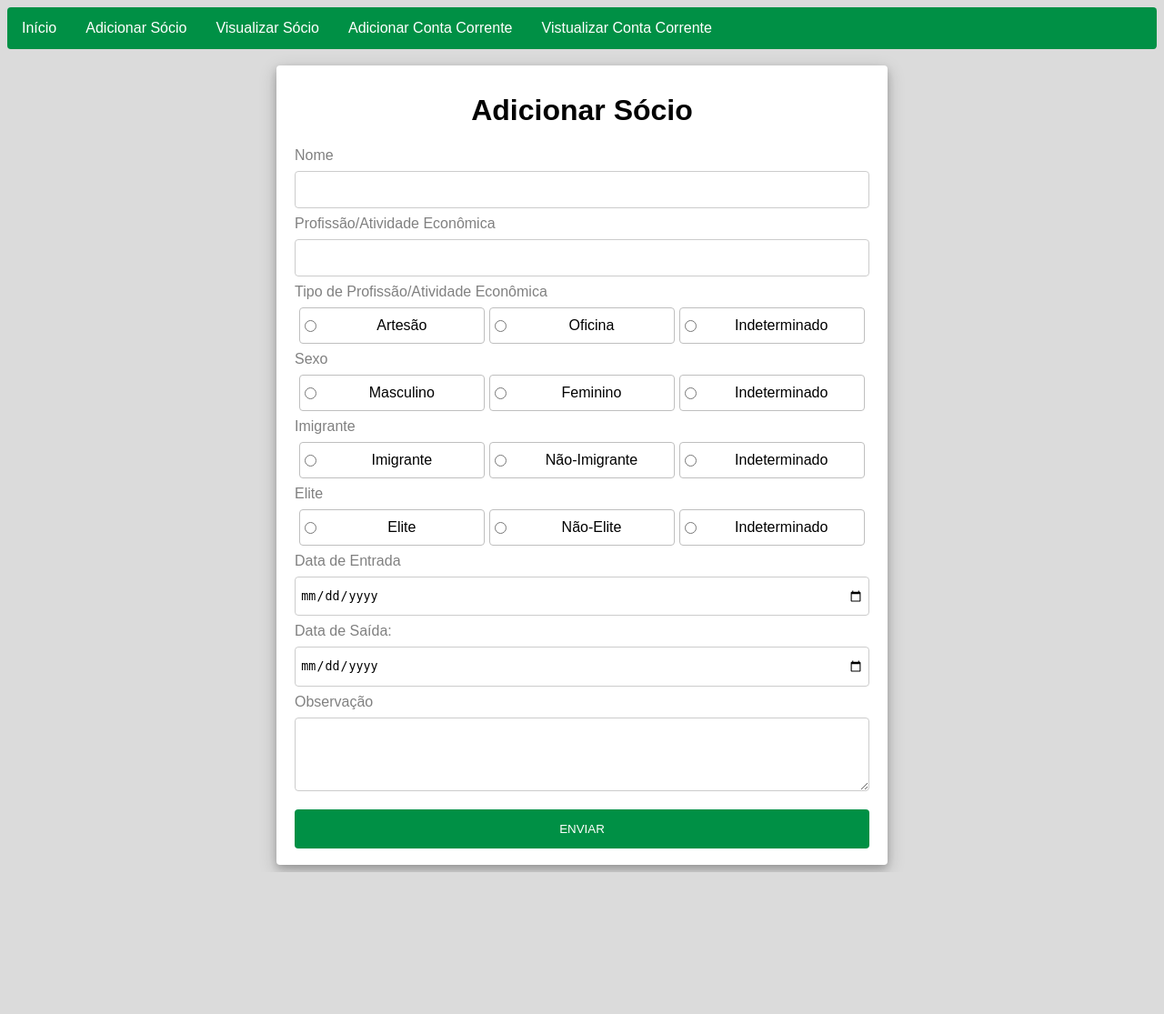
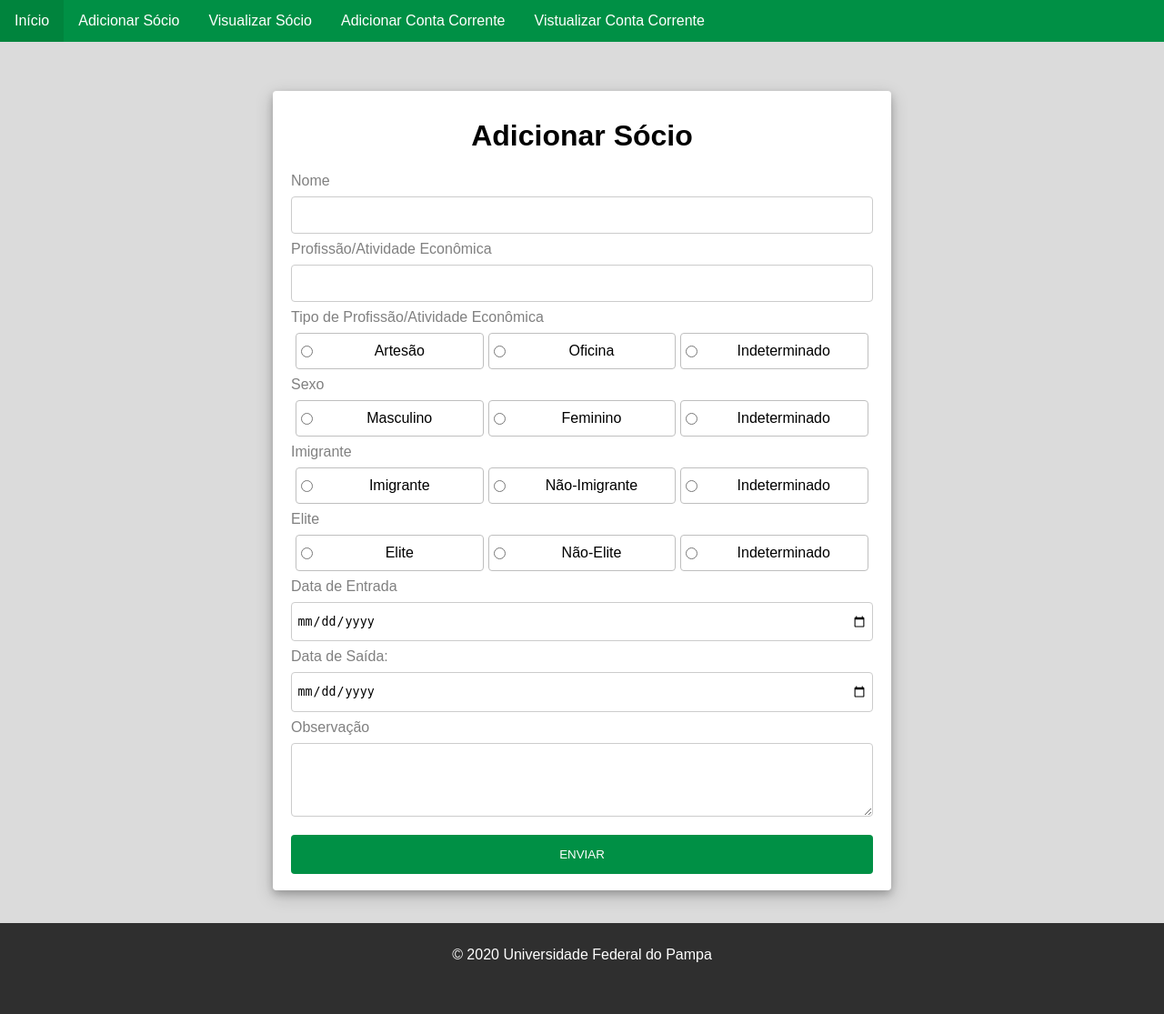
Before and after one commit to dearaujobruno/mutualismo, a CodeIgniter app: page /mutualismo/adicionar-socio in a window 1280 px wide. Shown: the whole page at 91% size. Before the commit the page ends 959 px from the top, so only its background shows below. Run offline with CodeIgniter, Linux system fonts and the light colour scheme; data that the repository does not hold is empty.

Commit message:
implementando footer nas paginas e trocando o limite de data a ser adicionado para o membro

```diff
--- a/application/views/adiciona_contacorrente.php
+++ b/application/views/adiciona_contacorrente.php
@@ -102,6 +102,8 @@ defined('BASEPATH') OR exit('No direct script access allowed');
 
 	</div>
 
+	<?php include 'footer.html';?>
+
 <script>
 	$('#aula_checkbox').click(function() {
 	    $('#aula_field').attr('readonly',! this.checked)
--- a/application/views/adiciona_socio.php
+++ b/application/views/adiciona_socio.php
@@ -91,10 +91,10 @@ defined('BASEPATH') OR exit('No direct script access allowed');
 			<br>
 
 			<label class="titulos">Data de Entrada</label><br>
-			<input type="date" name="data_entrada" min="1800-01-01" max="2030-12-31" required><br>
+			<input type="date" name="data_entrada" min="1900-01-01" max="1920-12-31" required><br>
 
 			<label class="titulos">Data de Saída:</label><br>
-			<input type="date" name="data_saida" min="1800-01-01" max="2030-12-31" required><br>
+			<input type="date" name="data_saida" min="1900-01-01" max="1920-12-31" required><br>
 
 			<label class="titulos">Observação</label><br>
 			<textarea name="observacao" rows="5"
@@ -110,5 +110,6 @@ defined('BASEPATH') OR exit('No direct script access allowed');
 	    <?php echo form_close(); ?>
 	</div>
 
+	<?php include 'footer.html';?>
 </body>
 </html>
--- /dev/null
+++ b/application/views/footer.html
@@ -0,0 +1,5 @@
+<br>
+<br>
+<footer>
+	<p>© 2020 Universidade Federal do Pampa</p>
+</footer>
--- a/application/views/header.html
+++ b/application/views/header.html
@@ -5,3 +5,5 @@
 		<li><a href="conta">Adicionar Conta Corrente</a></li>
 		<li><a href="visualizar-conta">Vistualizar Conta Corrente</a></li>
 	</ul>
+
+	<br><br>
--- a/application/views/inicio.php
+++ b/application/views/inicio.php
@@ -11,10 +11,11 @@ defined('BASEPATH') OR exit('No direct script access allowed');
 
 	<?php include 'header.html';?>
 
-
 	<center>
 		<h1>Banco de Dados sobre Sociedade de Auxílios<br> Mútuos União Operária (São Borja, 1905-1911)</h1>
 	</center>
 
+	<?php include 'footer.html';?>
+
 </body>
 </html>
--- a/application/views/visualiza_contacorrente.php
+++ b/application/views/visualiza_contacorrente.php
@@ -62,5 +62,7 @@ defined('BASEPATH') OR exit('No direct script access allowed');
 		</table>
 	</div>
 
+	<?php include 'footer.html';?>
+
 </body>
 </html>
--- a/application/views/visualiza_socio.php
+++ b/application/views/visualiza_socio.php
@@ -51,5 +51,7 @@ defined('BASEPATH') OR exit('No direct script access allowed');
 		</table>
 	</div>
 
+	<?php include 'footer.html';?>
+
 </body>
 </html>
--- a/assets/css/estilo.css
+++ b/assets/css/estilo.css
@@ -1,6 +1,13 @@
+html {
+  position: relative;
+    min-height: 100%;
+}
+
 body {
   background-color: #dbdbdb;
   font-family: arial;
+  margin:0 0 100px 0;
+  padding: 0;
 }
 
 .blococentral {
@@ -113,7 +120,6 @@ ul {
   padding: 0;
   overflow: hidden;
   background-color: #009045;
-  border-radius: 4px;
 }
 
 li {
@@ -132,3 +138,17 @@ li a {
 li a:hover {
   background-color: #00843d;
 }
+
+footer {
+    position: absolute;
+    bottom: 0;
+    background-color: #2f2f2f;
+    color: white;
+    width: 100%;
+    height: 100px;
+    text-align: center;
+}
+
+footer p {
+  padding: 10px;
+}
```
